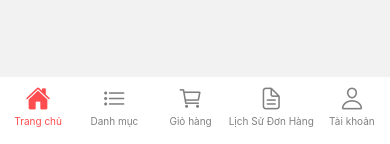
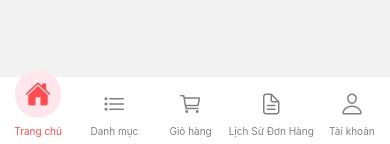
Before and after one commit to PhongPVSE161146/DesikiCareMobile, a React Native app in the folder DesikiCare/: screen / in a window 390 px wide. Shown: the part 697-841 px from the top of the page. Built offline with nearby package versions, Linux system fonts and the light colour scheme; no server answers.

Commit message:
fix ui navigatior

```diff
--- a/DesikiCare/src/navigation/AppNavigator.js
+++ b/DesikiCare/src/navigation/AppNavigator.js
@@ -2,9 +2,10 @@ import * as React from 'react';
 import { NavigationContainer } from '@react-navigation/native';
 import { createStackNavigator } from '@react-navigation/stack';
 import { createBottomTabNavigator } from '@react-navigation/bottom-tabs';
-import { View, StyleSheet } from 'react-native'; // Thay SafeAreaView bằng View
+import { View, StyleSheet, Platform } from 'react-native'; // ✅ Đã thêm Platform
 import Ionicons from 'react-native-vector-icons/Ionicons';
 import { enableScreens } from 'react-native-screens';
+
 import HomeScreen from '../screens/Home/HomeScreen';
 import ProductDetailScreen from '../screens/Product/ProductDetailScreen';
 import CategoryScreen from '../screens/Category/CategoryScreen';
@@ -15,17 +16,12 @@ import AccountScreen from '../screens/Profile/AccountScreen';
 import LoginScreen from '../screens/Auth/Login/LoginScreen';
 import RegisterScreen from '../screens/Auth/Register/RegisterScreen';
 import ForgotPasswordScreen from '../screens/Auth/ForgotPassword/ForgotPasswordScreen';
-// import NewProductsScreen from '../screens/Home/FeatureButton/NewProductsScreen';
 import MiniGameScreen from '../screens/Home/FeatureButton/MiniGameScreen';
-// import GuideScreen from '../screens/Home/FeatureButton/GuideScreen';
-// import DealsScreen from '../screens/Home/FeatureButton/DealsScreen';
 import SupportScreen from '../screens/Home/FeatureButton/SupportScreen';
-// import GoldenHourScreen from '../screens/Home/FeatureButton/GoldenHourScreen';
 import PolicyScreen from '../screens/Home/FeatureButton/PolicyScreen';
 import Payment from '../screens/Payments/Payment';
 import ConfirmPaymentScreen from '../screens/Payments/ConfirmPaymentScreen';
 
-// Vô hiệu hóa react-native-screens để tránh lỗi NativeEventEmitter
 enableScreens(false);
 
 const Stack = createStackNavigator();
@@ -34,11 +30,7 @@ const Tab = createBottomTabNavigator();
 function HomeStack() {
   return (
     <Stack.Navigator>
-      <Stack.Screen
-        name="HomeMain"
-        component={HomeScreen}
-        options={{ headerShown: false }}
-      />
+      <Stack.Screen name="HomeMain" component={HomeScreen} options={{ headerShown: false }} />
       <Stack.Screen name="ProductDetail" component={ProductDetailScreen} />
     </Stack.Navigator>
   );
@@ -47,13 +39,8 @@ function HomeStack() {
 function CartStack() {
   return (
     <Stack.Navigator>
-      <Stack.Screen
-        name="CartMain"
-        component={CartScreen}
-        options={{ headerShown: false }}
-      />
+      <Stack.Screen name="CartMain" component={CartScreen} options={{ headerShown: false }} />
       <Stack.Screen name="Checkout" component={CheckoutScreen} />
-
     </Stack.Navigator>
   );
 }
@@ -63,30 +50,64 @@ function MainTabs() {
     <Tab.Navigator
       screenOptions={({ route }) => ({
         headerShown: false,
-        backgroundColor: '#fa7ca6',
-
         tabBarStyle: {
           backgroundColor: '#fff',
           height: 70,
           borderTopWidth: 0,
-          paddingBottom: 20,
+          paddingBottom: 10,
           paddingTop: 5,
-          marginBottom: 0,
         },
         tabBarIcon: ({ focused, color, size }) => {
           let iconName;
-          if (route.name === 'Home') {
+
+          switch (route.name) {
+            case 'Home':
               iconName = focused ? 'home' : 'home-outline';
-          } else if (route.name === 'Category') {
+              break;
+            case 'Category':
               iconName = focused ? 'list' : 'list-outline';
-          } else if (route.name === 'Cart') {
+              break;
+            case 'Cart':
               iconName = focused ? 'cart' : 'cart-outline';
-       } else if (route.name === 'PaidOrderHistory') {
-    iconName = focused ? 'document-text' : 'document-text-outline'; // Thay thế nếu dùng Ionicons
-          } else if (route.name === 'Account') {
+              break;
+            case 'PaidOrderHistory':
+              iconName = focused ? 'document-text' : 'document-text-outline';
+              break;
+            case 'Account':
               iconName = focused ? 'person' : 'person-outline';
+              break;
+            default:
+              iconName = 'ellipse';
           }
-          return <Ionicons name={iconName} size={size} color={color} />;
+
+          if (focused) {
+            return (
+              <View
+                style={{
+                  backgroundColor: '#ffe6ec',
+                  padding: 10,
+                  borderRadius: 30,
+                  marginBottom: 20,
+                  zIndex: 99,
+                  ...Platform.select({
+                    ios: {
+                      shadowColor: '#000',
+                      shadowOffset: { width: 0, height: 2 },
+                      shadowOpacity: 0.3,
+                      shadowRadius: 3,
+                    },
+                    android: {
+                      elevation: 5,
+                    },
+                  }),
+                }}
+              >
+                <Ionicons name={iconName} size={26} color="#ff4d4f" />
+              </View>
+            );
+          }
+
+          return <Ionicons name={iconName} size={24} color="gray" />;
         },
         tabBarActiveTintColor: '#ff4d4f',
         tabBarInactiveTintColor: 'gray',
@@ -101,21 +122,21 @@ function MainTabs() {
           title: 'Giỏ hàng',
           headerShown: true,
           headerStyle: {
-      backgroundColor: '#fa7ca6', // màu hồng
+            backgroundColor: '#fa7ca6',
           },
-    headerTintColor: '#fff', // màu chữ trắng cho dễ đọc
+          headerTintColor: '#fff',
         }}
       />
-
       <Tab.Screen
         name="PaidOrderHistory"
         component={OrderHistory}
-        options={{ title: 'Lịch Sử Đơn Hàng', headerShown: true ,
-
+        options={{
+          title: 'Lịch Sử Đơn Hàng',
+          headerShown: true,
           headerStyle: {
-      backgroundColor: 'red', // màu hồng
+            backgroundColor: 'red',
           },
-    headerTintColor: '#fff', // màu chữ trắng cho dễ đọc
+          headerTintColor: '#fff',
         }}
       />
       <Tab.Screen name="Account" component={AccountScreen} options={{ title: 'Tài khoản' }} />
@@ -132,20 +153,20 @@ const AppNavigator = () => {
           <Stack.Screen name="Login" component={LoginScreen} />
           <Stack.Screen name="Register" component={RegisterScreen} />
           <Stack.Screen name="ForgotPassword" component={ForgotPasswordScreen} />
-          {/* <Stack.Screen name="NewProductsScreen" component={NewProductsScreen} /> */}
           <Stack.Screen name="MiniGameScreen" component={MiniGameScreen} />
-          {/* <Stack.Screen name="GuideScreen" component={GuideScreen} /> */}
-          {/* <Stack.Screen name="DealsScreen" component={DealsScreen} /> */}
           <Stack.Screen name="SupportScreen" component={SupportScreen} />
-          {/* <Stack.Screen name="GoldenHourScreen" component={GoldenHourScreen} /> */}
           <Stack.Screen name="PolicyScreen" component={PolicyScreen} />
-           <Stack.Screen name="Payment" component={Payment} options={{
+          <Stack.Screen
+            name="Payment"
+            component={Payment}
+            options={{
               headerShown: true,
               title: 'Thanh toán',
               headerStyle: { backgroundColor: '#fa7ca6' },
               headerTintColor: '#fff',
               headerTitleStyle: { fontWeight: 'bold' },
-           }} />
+            }}
+          />
           <Stack.Screen name="ConfirmPayment" component={ConfirmPaymentScreen} />
         </Stack.Navigator>
       </NavigationContainer>
```
Lines whose indentation alone changed are shown as unchanged.
